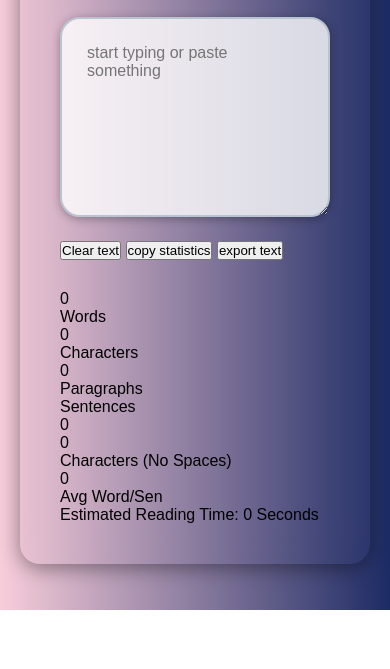
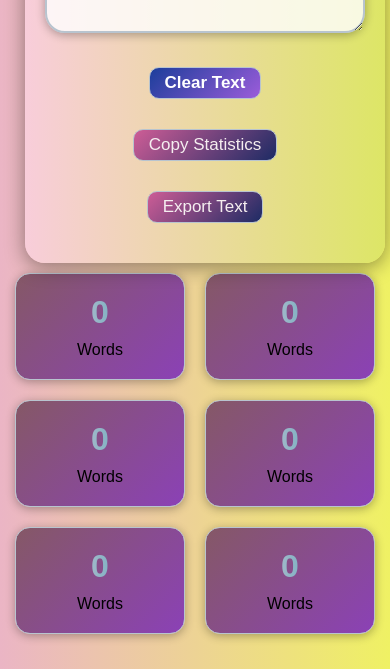
Before and after one commit to rabiulhossen/word-counter, a plain HTML site: page index.html in a window 390 px wide. Shown: the part 234-903 px from the top of the page. Before the commit the page ends 844 px from the top, so only its background shows below. Drawn offline with Linux system fonts and the light colour scheme.

Commit message:
responsive done

```diff
--- a/index.html
+++ b/index.html
@@ -1,6 +1,5 @@
 <!DOCTYPE html>
 <html lang="en">
-
   <head>
     <meta charset="UTF-8" />
     <meta name="viewport" content="width=device-width, initial-scale=1.0" />
@@ -9,7 +8,7 @@
   </head>
 
   <body>
-    <div>
+    <div class="main">
       <div class="container">
         <div class="header">
           <h1>Word Counter Tool</h1>
@@ -17,57 +16,49 @@
         </div>
         <div class="input-section">
           <div class="textarea-container">
-                    <textarea name="" id="textInput" placeholder="start typing or paste something"
-                        aria-label="Text input for word counting"></textarea>
+            <textarea
+              name=""
+              id="textInput"
+              placeholder="start typing or paste something"
+              aria-label="Text input for word counting"
+            ></textarea>
+          </div>
         </div>
         <div class="controls">
           <button class="btn" id="countButton">Clear text</button>
 
-                    <button class="btn-secondary">copy statistics</button>
+          <button class="btn secondary">copy statistics</button>
 
-                    <button class="btn-secondary">export text</button>
+          <button class="btn secondary">export text</button>
         </div>
       </div>
 
       <div class="stats-grid">
-                <div class="stats-card">
-                    <div class="stats-number" id="wordcount">0 <div>
-                            <div class="stats-label">Words</div>
+        <div class="stat-card">
+          <div class="stat-number" id="wordCount">0</div>
+          <div class="stat-level">Words</div>
         </div>
+        <div class="stat-card">
+          <div class="stat-number" id="wordCount">0</div>
+          <div class="stat-level">Words</div>
         </div>
-                    <div class="stats-card">
-                        <div class="stats-number" id="wordcount">0 <div>
-                                <div class="stats-label" id="charCount">characters </div>
+        <div class="stat-card">
+          <div class="stat-number" id="wordCount">0</div>
+          <div class="stat-level">Words</div>
         </div>
+        <div class="stat-card">
+          <div class="stat-number" id="wordCount">0</div>
+          <div class="stat-level">Words</div>
         </div>
-                        <div class="stats-card">
-                            <div class="stats-number" id="wordcount">0 <div>
-                                    <div class="stats-label" id="paraCount">Paragraphs</div>
+        <div class="stat-card">
+          <div class="stat-number" id="wordCount">0</div>
+          <div class="stat-level">Words</div>
         </div>
-                            </div>
-                            <div class="stats-card">
-                                <div class="stats-label" id="senCount">Sentences</div>
-                            </div>
-                        </div>
-                        <div class="stats-number" id="wordcount">0 <div>
-                                <div class="stats-card">
-                                    <div class="stats-number" id="wordcount">0 <div>
-                                            <div class="stats-label" id="noCount">characters (no spaces)</div>
-                                        </div>
-                                    </div>
-                                    <div class="stats-card">
-                                        <div class="stats-number" id="wordcount">0 <div>
-                                                <div class="stats-label" id="avgWordCount">Avg word/Sen</div>
-                                            </div>
-                                        </div>
-                                    </div>
-                                </div>
-                                <div class="reading-time">
-                                    <div class="reading-time-text">
-                                        Estimated Reading Time: <span class="reading-time-value" id="readingTime">0 seconds</span>
+        <div class="stat-card">
+          <div class="stat-number" id="wordCount">0</div>
+          <div class="stat-level">Words</div>
         </div>
       </div>
     </div>
   </body>
-
 </html>
--- a/style.css
+++ b/style.css
@@ -6,25 +6,27 @@
 
 body{
 font-family: Arial, Helvetica, sans-serif;
-background: linear-gradient(to right, #f8cdda, #1d2b64);
+background: linear-gradient(to right, #ebb5c5, #eff164);
 min-height: 100vh;
 display: flex;
 align-items: center;
 justify-content: center;
-padding: 20px;
+padding: 15px;
 text-transform: capitalize;
+
 }
 
 
 .container{
-    background: rgba(red, rgb(128, 247, 128), blue, alpha);
+    background:linear-gradient(to right, #f8cdda, #dde666);
     backdrop-filter: blur(20px);
     border-radius: 20px;
     box-shadow: 0 4px 20px rgba(0, 0, 0, 0.4);
-    padding: 40px;
+    padding: 30px;
     width: 100%;
     max-width: 800px;
     transition: all 0.3s ease;
+    margin-bottom: 30px;
 }
 
 
@@ -34,11 +36,11 @@ text-transform: capitalize;
 }
 
 .header h1{
-    color: #b8c4cf;
+    color: #505ada;
     font-size: 2.5em;
     font-weight: 700;
     margin-bottom: 10px;
-    background: linear-gradient(to right, #f8cdda, #2b9eb3);
+    background:
     background-clip: text;
 }
 
@@ -77,3 +79,169 @@ textarea:focus{
     box-shadow: 0 0 10px rgba(43, 158, 179, 0.5);
     outline: none;
 }
+
+textarea::placeholder{
+    color: #b0c0cf;
+    font-style: italic;
+}
+
+.controls{
+    display: flex;
+    justify-content: center;
+    gap: 30px;
+    flex-wrap: wrap;
+    margin-bottom: 20px;
+}
+
+
+.btn {
+    background: linear-gradient(135deg, #1c3e9b, #9b5cda);
+    position: relative;
+    padding: 5px 15px;
+    display: flex;
+    align-items: center;
+    font-size: 17px;
+    font-weight: 600;
+    text-decoration: none;
+    cursor: pointer;
+    border: 1px solid #b8c4cf;
+    border-radius: 10px;
+    outline: none;
+    overflow: hidden;
+    color: rgb(255, 255, 255);
+    transition: color 0.3s 0.1s ease-out;
+    text-align: center;
+    text-transform: capitalize;
+  }
+
+
+  .btn::before {
+    position: absolute;
+    top: 0;
+    left: 0;
+    right: 0;
+    bottom: 0;
+    margin: auto;
+    content: '';
+    border-radius: 30%;
+    display: block;
+    width: 20em;
+    height: 20em;
+    left: -5em;
+    text-align: center;
+    transition: box-shadow 0.5s ease-out;
+    z-index: -1;
+  }
+
+  .btn:hover {
+    color: #fff;
+    /* border: 1px solid rgb(40, 211, 241); */
+    transform: translateY(-2px);
+  }
+
+  .btn:hover::before {
+    box-shadow: inset 0 0 0 10em rgb(40, 211, 241);
+  }
+
+
+
+
+  .btn.secondary{
+
+    background: linear-gradient(135deg, #ce5d96, #1d2b64);
+    color: #f5eef0;
+    border: 1px solid #b8c4cf;
+    font-weight: 500;
+    text-transform: capitalize;
+  }
+
+
+
+  .stats-grid{
+    display: grid;
+    grid-template-columns: repeat(auto-fit, minmax(150px, 1fr));
+    gap: 20px;
+    margin-bottom: 20px;
+  }
+  .stat-card{
+    background: linear-gradient(135deg, #855866, #8b41b6);
+    padding: 20px;
+    border-radius: 15px;
+    box-shadow: 0 2px 10px rgba(0, 0, 0, 0.3);
+    text-align: center;
+    border: 1px solid #b8c4cf;
+  }
+  .stat-card:hover{
+    transform: translateY(-5px);
+    box-shadow: 0 4px 20px rgba(0, 0, 0, 0.4);
+  }
+
+  .stat-number{
+    font-size: 2rem;
+    font-weight: 700;
+    color: #140107;
+    margin-bottom: 10px;
+    background: linear-gradient(to right, #f8cdda, #2b9eb3);
+    background-clip: text;
+    -webkit-background-clip: text;
+    color: transparent;
+  }
+
+
+
+  @media (max-width: 780px) {
+    .container {
+        padding: 30px 20px;
+        margin: 10px;
+    }
+
+    .stat-grid{
+        grid-template-columns: repeat(2, 1fr);
+        gap:15px;
+    }
+    .header h1 {
+        font-size: 2rem;
+    }
+    textarea {
+        height: 150px;
+    }
+    .controls {
+        flex-direction: column;
+        align-items: center;
+    }
+    /* .btn {
+        width: 100%;
+        margin-bottom: 10px;
+    } */
+  }
+
+    @media (max-width: 480px) {
+        .container {
+            padding: 20px;
+        }
+        .header h1 {
+            font-size: 1.5rem;
+        }
+
+        .stat-grid {
+            grid-template-columns: 1fr;
+
+        }
+        textarea {
+            height: 120px;
+        }
+        .controls {
+            flex-direction: column;
+            align-items: center;
+        }
+        /* .btn {
+            width: 100%;
+            margin-bottom: 10px;
+        } */
+
+
+    }
+
+.main {
+  animation: fadeIn 0.5s ease-in-out;
+}
```
Lines whose indentation alone changed are shown as unchanged.
